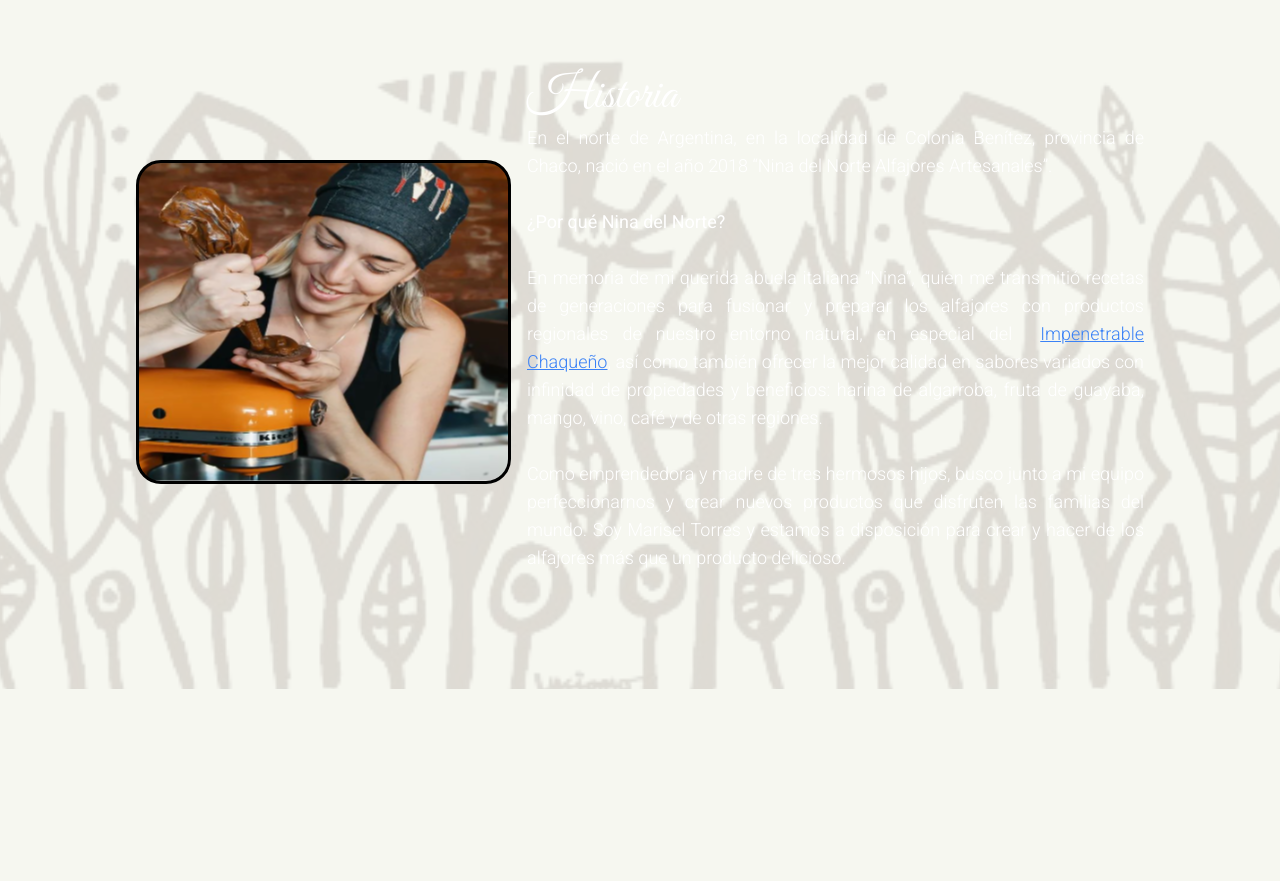
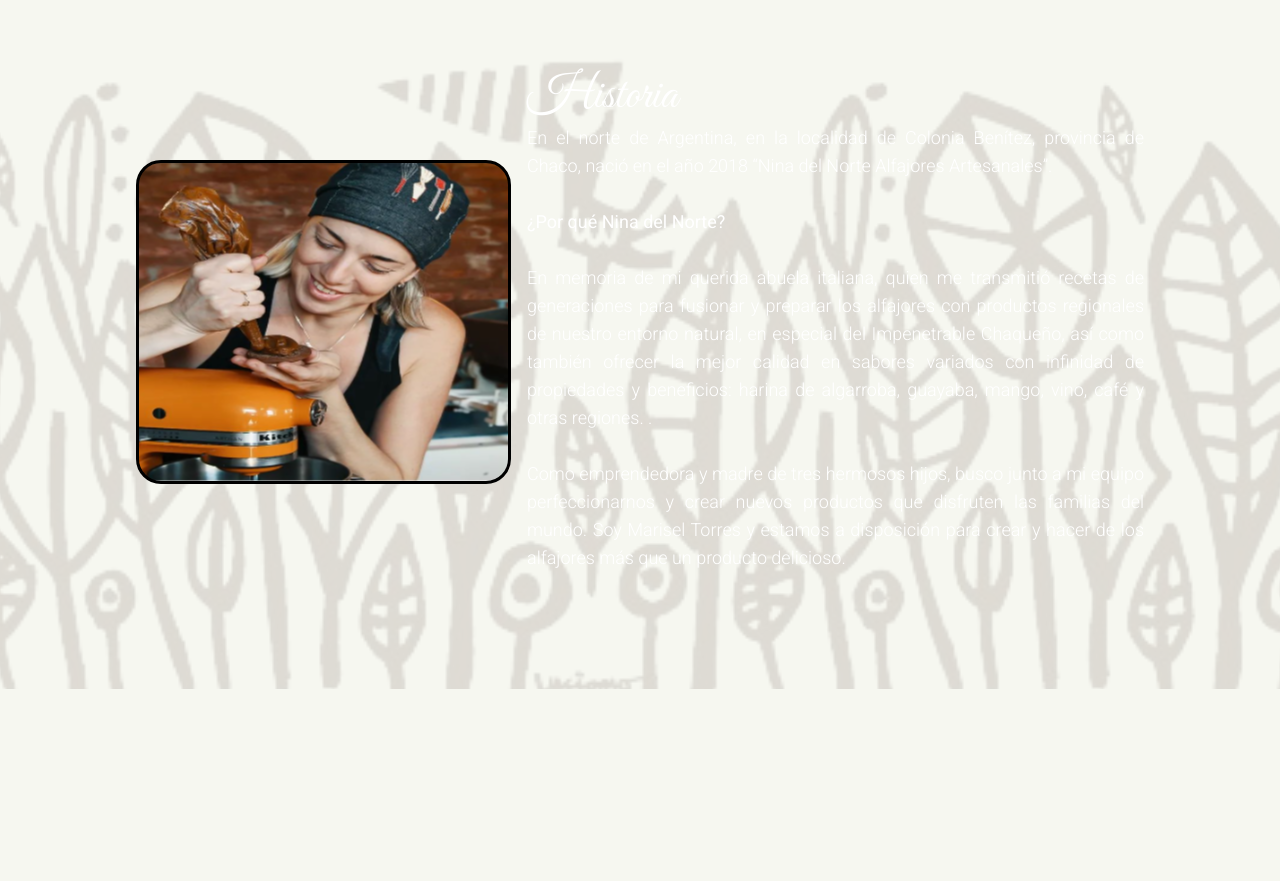
Before and after one commit to AhrensOG/NinaDelNorte, a Next.js app: page / in a window 1280 px wide. Shown: the part 900-1781 px from the top of the page. Built offline with nearby package versions, Linux system fonts and the light colour scheme.

Commit message:
cambio en texto de historia

```diff
--- a/components/history/History.jsx
+++ b/components/history/History.jsx
@@ -20,28 +20,17 @@ const History = () => {
               <br />
               <strong>¿Por qué Nina del Norte?</strong> <br />
               <br />
-              En memoria de mi querida abuela italiana
-              “Nina”, quien me transmitió recetas de generaciones para fusionar
-              y preparar los alfajores con productos regionales de nuestro
-              entorno natural, en especial del&nbsp;&nbsp;
-              <a
-                href="https://www.argentina.gob.ar/interior/ambiente/parquesnacionales/elimpenetrable"
-                className="text-blue-500 underline"
-                target="_blank"
-                rel="noopener noreferrer"
-              >
-                Impenetrable Chaqueño
-              </a>
-              ,
-              así como también ofrecer la mejor calidad en sabores variados con
-              infinidad de propiedades y beneficios: harina de algarroba, fruta
-              de guayaba, mango, vino, café y de otras regiones.<br />
+              En memoria de mi querida abuela italiana, quien me transmitió recetas de
+              generaciones para fusionar y preparar los alfajores con productos regionales
+              de nuestro entorno natural, en especial del Impenetrable Chaqueño, así como
+              también ofrecer la mejor calidad en sabores variados con infinidad de
+              propiedades y beneficios: harina de algarroba, guayaba, mango, vino, café y otras regiones.
+              .<br />
               <br />
-              Como emprendedora y madre de tres hermosos hijos,
-              busco junto a mi equipo perfeccionarnos y crear nuevos productos
-              que disfruten las familias del mundo. Soy Marisel Torres y estamos
-              a disposición para crear y hacer de los alfajores más que un
-              producto delicioso.
+              Como emprendedora y madre de tres hermosos hijos, busco junto a mi equipo
+               perfeccionarnos y crear nuevos productos que disfruten las familias del mundo.
+                Soy Marisel Torres y estamos a disposición para crear y hacer de los alfajores
+                más que un producto delicioso.
             </p>
           </div>
 
```
